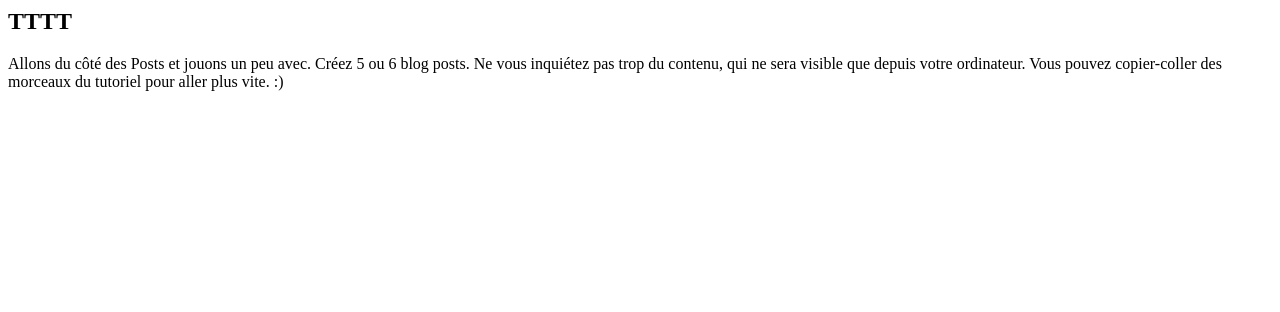
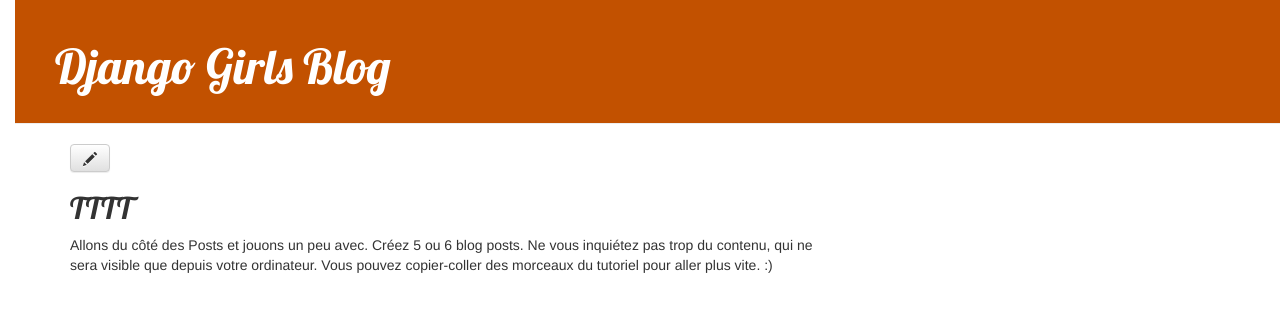
Before and after one commit to BereniceAlexiaJocteur/DJANGOGIRLS, a Django app: page /post/1/ in a window 1280 px wide. Shown: the top 312 px of the page. Run offline with Django 3.2, Linux system fonts and the light colour scheme; data comes from the database, SQL or seed files in the repository; some libraries are stand-ins or nearby versions.

Commit message:
first view

```diff
--- a/blog/templates/blog/post_detail.html
+++ b/blog/templates/blog/post_detail.html
@@ -1,3 +1,5 @@
+{% extends 'blog/base.html' %}
+
 {% block content %}
     <div class="post">
         {% if post.published_date %}
@@ -5,9 +7,7 @@
                 {{ post.published_date }}
             </div>
         {% endif %}
-        {% if user.is_authenticated %}
-     <a class="btn btn-default" href="{% url 'post_edit' pk=post.pk %}"><span class="glyphicon glyphicon-pencil"></span></a>
-{% endif %}
+        <a class="btn btn-default" href="{% url 'post_edit' pk=post.pk %}"><span class="glyphicon glyphicon-pencil"></span></a>
         <h2>{{ post.title }}</h2>
         <p>{{ post.text|linebreaksbr }}</p>
     </div>
```
